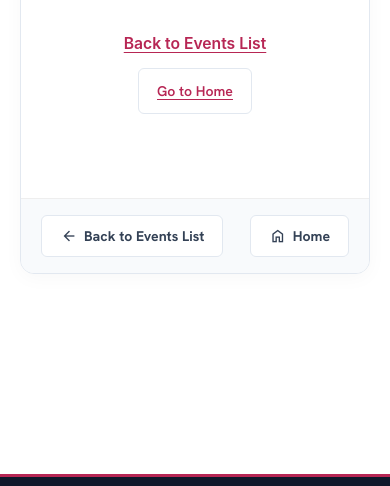
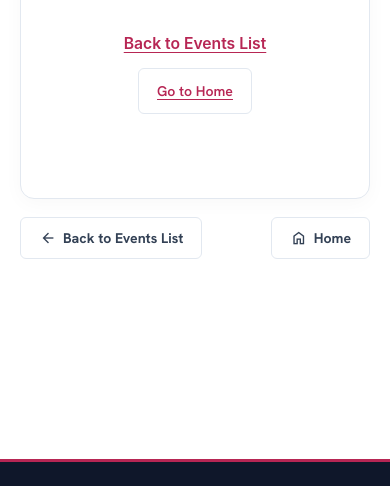
Before and after one commit to mywange/cbnu-research-web, a website: page community/news-detail.html in a window 390 px wide. Shown: the part 762-1248 px from the top of the page. Drawn offline with nearby package versions, Linux system fonts and the light colour scheme; a web font is replaced by a local one.

Commit message:
style: align post detail action buttons with card edges

```diff
--- a/styles.css
+++ b/styles.css
@@ -1607,9 +1607,9 @@ img {
 
 /* Post Detail Action Footer */
 .post-detail-footer {
-    padding: 20px 36px;
-    background: #F8FAFC;
-    border-top: 1px solid var(--border-light);
+    padding: 24px 0 0;
+    background: transparent;
+    border-top: none;
     display: flex;
     justify-content: space-between;
     align-items: center;
@@ -1622,7 +1622,7 @@ img {
     .post-detail-title { font-size: 1.4rem; }
     .post-detail-body { padding: 24px 20px; font-size: 0.98rem; }
     .notice-attachments { margin: 0 20px 20px; padding: 14px 16px; }
-    .post-detail-footer { padding: 16px 20px; }
+    .post-detail-footer { padding: 18px 0 0; }
 }
 
 /* ── Home Page Showcase ── */
```
Also changed, not shown: community/news-detail.html (+1 -1 lines), community/notice-detail.html (+1 -1 lines).
